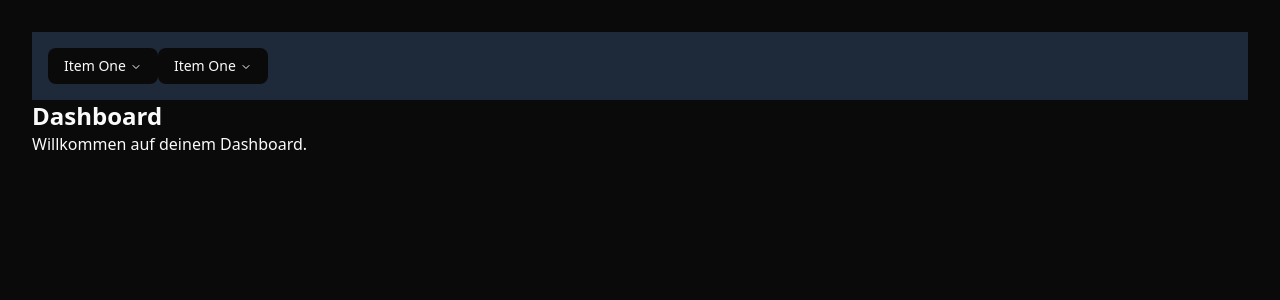
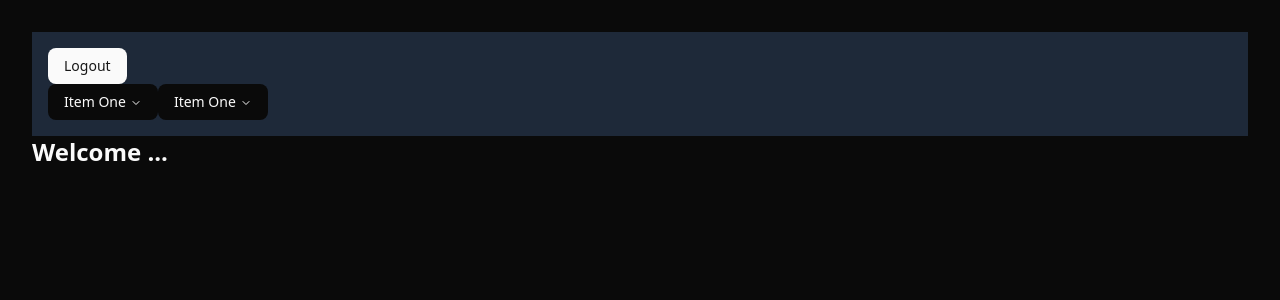
Before and after one commit to arlindgu/mybeautifultornstats, a Next.js app: page /dashboard in a window 1280 px wide. Shown: the top 300 px of the page. Built offline with nearby package versions, Linux system fonts and the light colour scheme.

Commit message:
few changes

```diff
--- a/app/dashboard/page.tsx
+++ b/app/dashboard/page.tsx
@@ -1,11 +1,25 @@
+"use client";
+
+import { useEffect, useState } from "react";
 import Header from "@/components/header";
+import { getBasic, ApiUrlBasic } from "@/lib/apicalls";
 
 export default function DashboardPage() {
+  const [username, setUsername] = useState<string | null>(null);
+
+  useEffect(() => {
+    const key = localStorage.getItem("api_key");
+    if (!key) return;
+
+    getBasic(ApiUrlBasic, key).then((name) => {
+      setUsername(name["name"]);
+    });
+  }, []);
+
   return (
     <div className="p-8">
       <Header />
-        <h1 className="text-2xl font-bold">Dashboard</h1>
-        <p>Willkommen auf deinem Dashboard.</p>
+      <h1 className="text-2xl font-bold">Welcome {username ?? "..."}</h1>
     </div>
   );
 }
--- a/components/header.tsx
+++ b/components/header.tsx
@@ -1,3 +1,4 @@
+"use client";
 import {
     NavigationMenu,
     NavigationMenuContent,
@@ -8,10 +9,19 @@ import {
     NavigationMenuTrigger,
     NavigationMenuViewport,
 } from "@/components/ui/navigation-menu"
+import { Button } from "./ui/button";
+import { useRouter } from "next/navigation";
 
 export default function Header() {
+    const router = useRouter();
     return (
         <header className="items-center p-4 bg-gray-800">
+            <Button onClick={() => {
+                localStorage.removeItem("api_key")
+                router.push("/");
+            }
+            }
+            >Logout</Button>
             <NavigationMenu>
                 <NavigationMenuList>
                     <NavigationMenuItem className="">
--- a/lib/fetchLogs.ts
+++ b/lib/apicalls.ts
@@ -1,5 +1,16 @@
-const firstFetchUrl = "https://api.torn.com/v2/user?selections=log&striptags=false";
-const ApiKey = "cl8xxMu2j7GkLdKT";
+export const ApiUrlBasic = "https://api.torn.com/v2/user?selections=basic"
+
+export async function getBasic (url: string, apikey: string) {
+  const res = await fetch(url, {
+    method: "GET",
+    headers: {
+      Authorization: `ApiKey ${apikey}`,
+    }
+  });
+
+  const data = await res.json()
+  return data;
+}
 
 const sleep = (ms: number) => new Promise(resolve => setTimeout(resolve, ms));
 
@@ -8,17 +19,18 @@ const fetchLogs = async (url: string) => {
   const res = await fetch(url, {
     method: "GET",
     headers: {
-      Authorization: `ApiKey ${ApiKey}`,
+      Authorization: `ApiKey ${"ApiKey"}`,
     },
   });
 
   const data = await res.json();
+  console.log(data);
   return data;
 };
 
-
+/*
 const run = async () => {
-  let result = await fetchLogs(firstFetchUrl);
+  let result = await fetchLogs("firstFetchUrl");
   let entries: any[] = Object.values(result.log || {});
   let lastEntry = entries[entries.length - 1];
   let lastTimestamp = lastEntry.timestamp;
@@ -37,10 +49,5 @@ const run = async () => {
   }
 };
 
-
-
-
-
-
-
 run();
+*/
```
Lines whose indentation alone changed are shown as unchanged.
